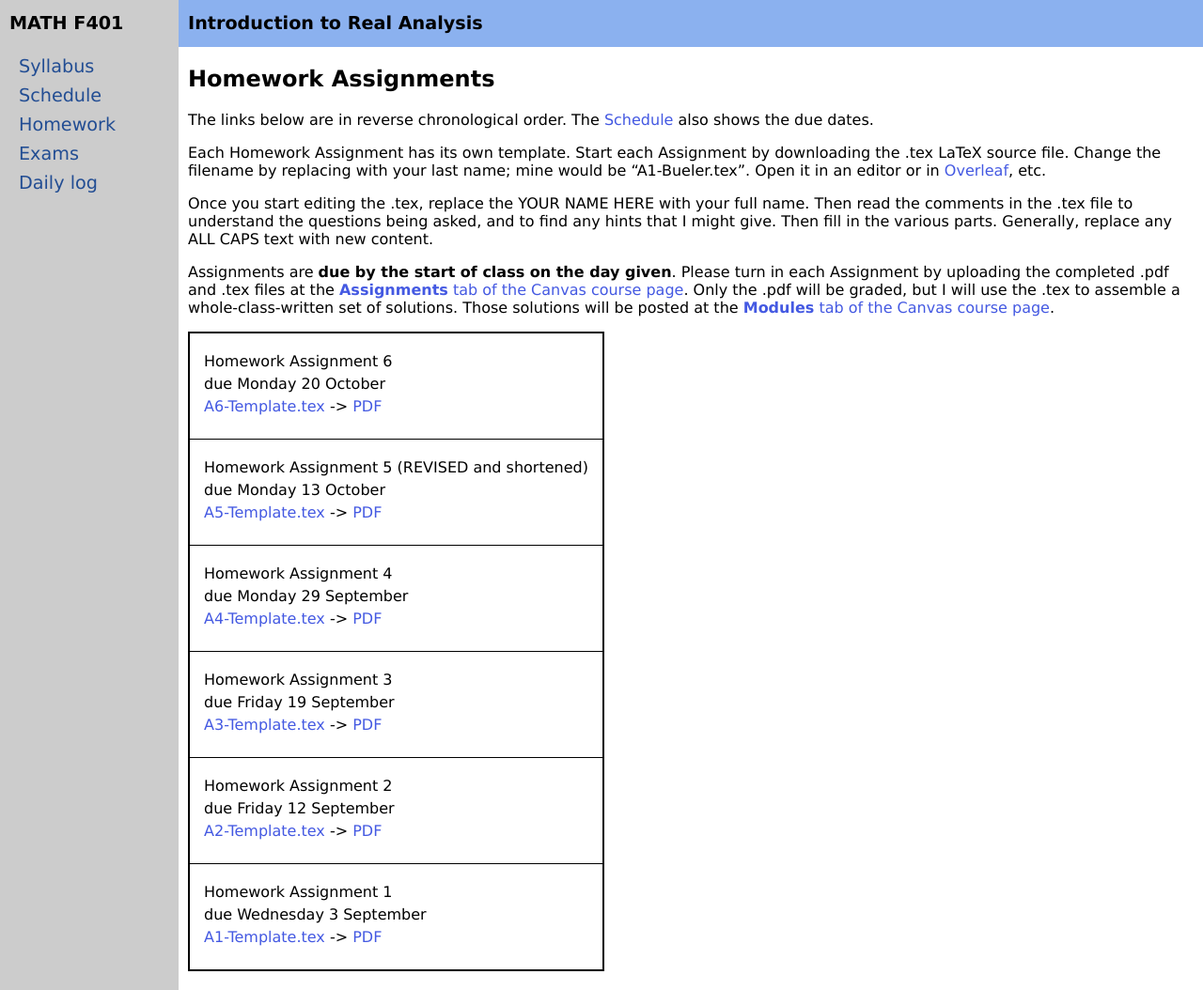
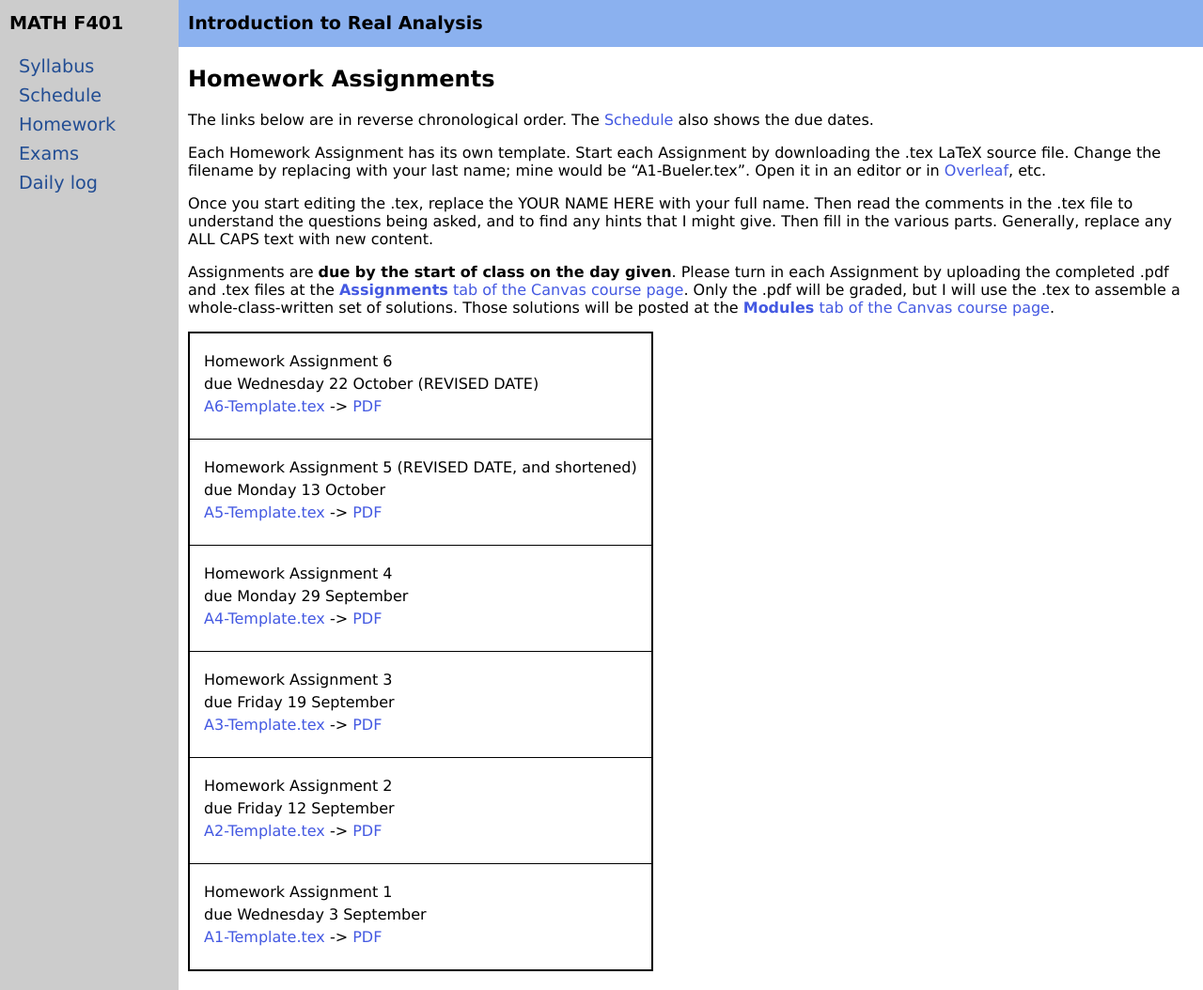
Before and after one commit to bueler/real, a Jekyll site: the page built from homework.md, in a window 1280 px wide and 1054 px high. Shown: the whole window at 94% size. Built offline with Jekyll 4.4.1, drawn with Linux system fonts in a browser that asks for light colours.

Commit message:
push back A6

```diff
--- a/_data/homework.yml
+++ b/_data/homework.yml
@@ -2,10 +2,10 @@ semester: Fall 2025
 home: assets/homework/F25
 homework:
 - name: Assignment 6
-  due: Monday 20 October
+  due: Wednesday 22 October (REVISED DATE)
   source: A6-Template.tex
   blank: A6-Template.pdf
-- name: Assignment 5 (REVISED and shortened)
+- name: Assignment 5 (REVISED DATE, and shortened)
   due: Monday 13 October
   source: A5-Template.tex
   blank: A5-Template.pdf
```
Also changed, not shown: 2 other files.
